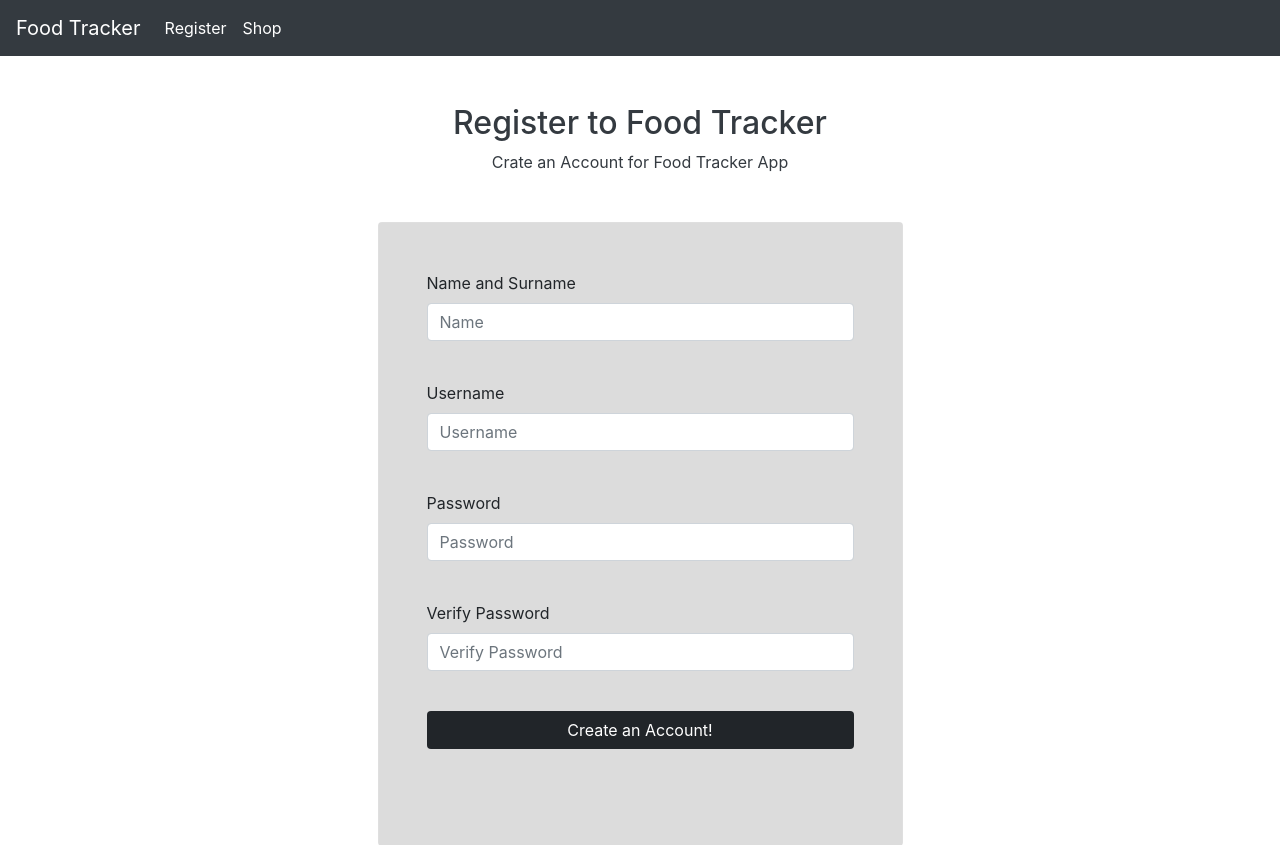
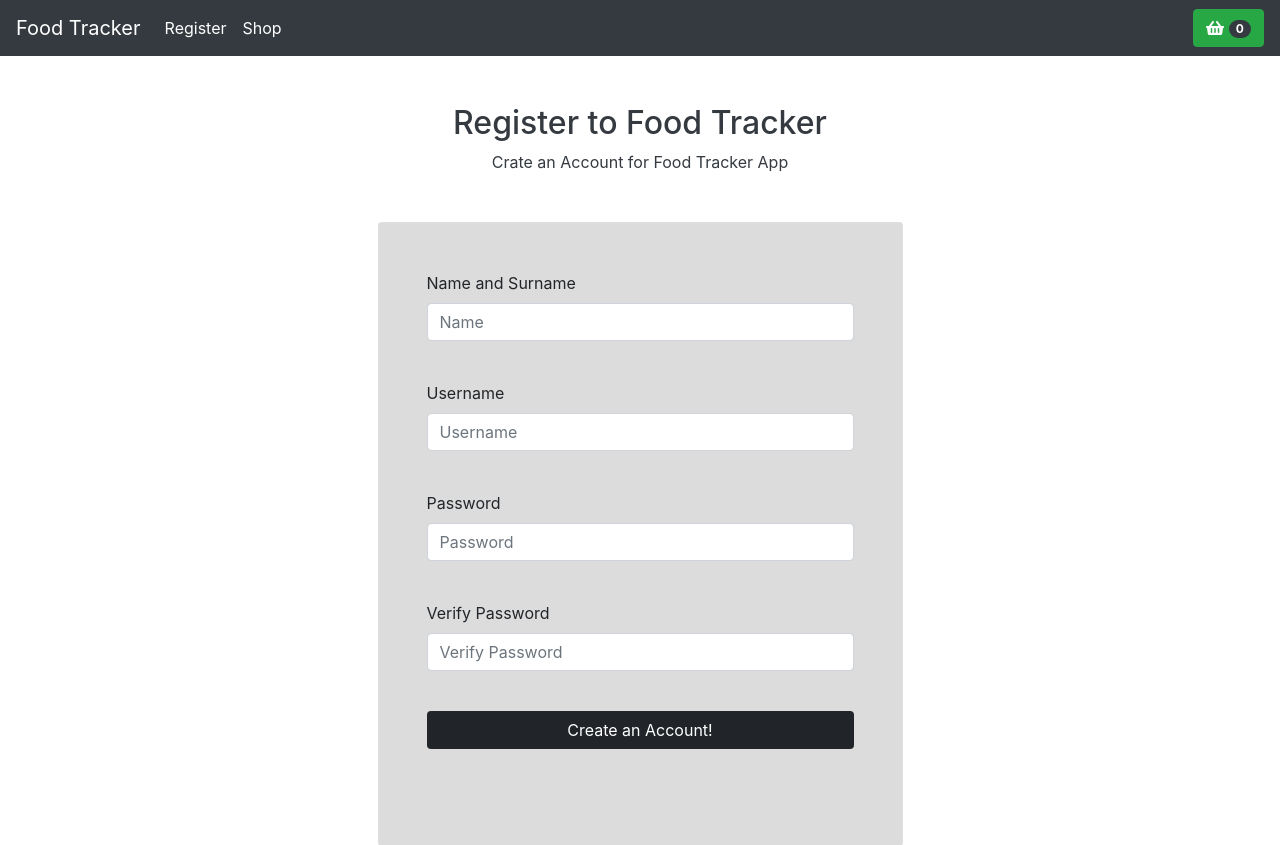
Before and after one commit to atasayginodabasi/food-tracker, a Flask app: page /register in a window 1280 px wide. Shown: the top 845 px of the page. Run offline with Flask 3, Linux system fonts and the light colour scheme; some libraries are stand-ins or nearby versions.

Commit message:
basket button added

```diff
--- a/foodTracker/shop/views.py
+++ b/foodTracker/shop/views.py
@@ -51,7 +51,7 @@ def basket():
     try:
         new_added_to_cart = {
             'price': request.args.get('id'),
-            'quantity': request.form.get('quantity'),
+            'quantity': int(request.form.get('quantity')),
         }
 
         cart = list(session['basket'])
@@ -63,7 +63,7 @@ def basket():
     except KeyError:
         session['basket'] = [{
             'price': request.args.get('id'),
-            'quantity': request.form.get('quantity'),
+            'quantity': int(request.form.get('quantity')),
         }]
 
     return redirect(url_for("shop.shop_page"))
--- a/foodTracker/templates/base.html
+++ b/foodTracker/templates/base.html
@@ -9,6 +9,8 @@
     <script src="https://code.jquery.com/jquery-3.2.1.slim.min.js" integrity="sha384-KJ3o2DKtIkvYIK3UENzmM7KCkRr/rE9/Qpg6aAZGJwFDMVNA/GpGFF93hXpG5KkN" crossorigin="anonymous"></script>
     <script src="https://cdn.jsdelivr.net/npm/popper.js@1.12.9/dist/umd/popper.min.js" integrity="sha384-ApNbgh9B+Y1QKtv3Rn7W3mgPxhU9K/ScQsAP7hUibX39j7fakFPskvXusvfa0b4Q" crossorigin="anonymous"></script>
     <script src="https://cdn.jsdelivr.net/npm/bootstrap@4.0.0/dist/js/bootstrap.min.js" integrity="sha384-JZR6Spejh4U02d8jOt6vLEHfe/JQGiRRSQQxSfFWpi1MquVdAyjUar5+76PVCmYl" crossorigin="anonymous"></script>
+    <link rel="stylesheet" href="https://cdnjs.cloudflare.com/ajax/libs/font-awesome/5.15.4/css/all.min.css">
+
 </head>
 
 <body>
@@ -48,6 +50,12 @@
       {% endif %}
 
     </ul>
+      <a href="{{  url_for('shop.payment')  }}">
+            <button type="button" class="btn btn-success">
+                <i class="fas fa-shopping-basket"></i>
+                <span class="badge badge-pill badge-dark">{{ session['basket'] | sum(attribute='quantity') }}</span>
+            </button>
+      </a>
   </div>
 </nav>
 
```
Also changed, not shown: foodTracker/templates/shop.html (+0 -17 lines).
